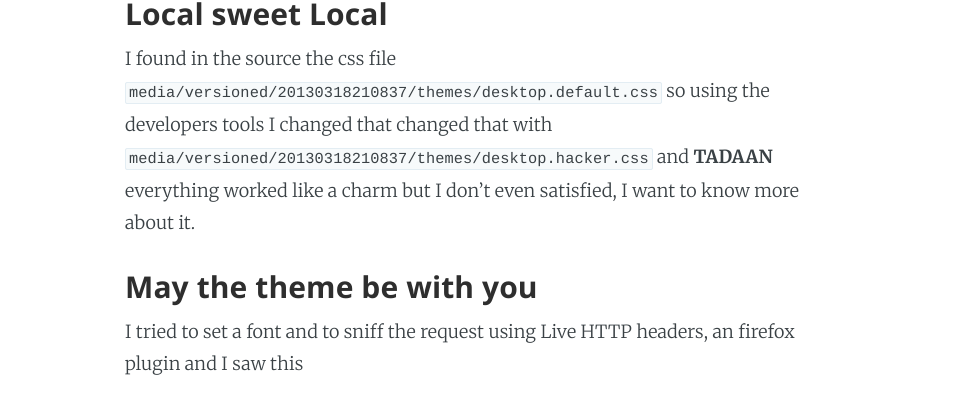
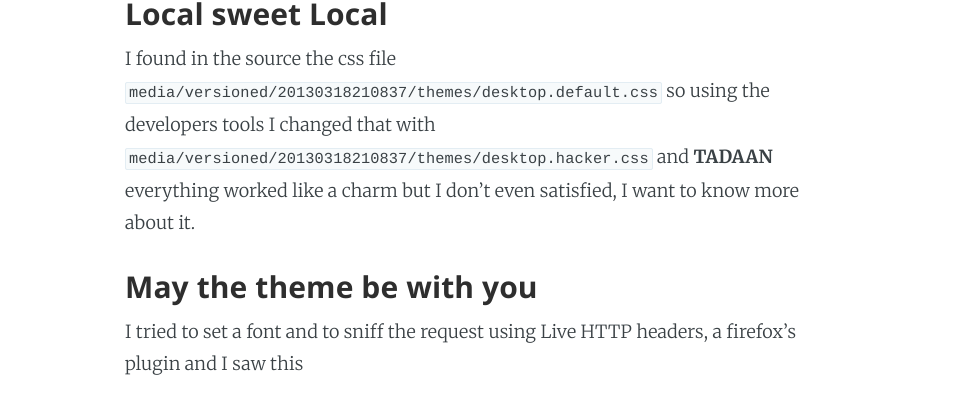
Before and after one commit to dlion/domenicoluciani, a Jekyll site: the page built from _posts/2016-01-29-how-to-change-theme-workflowy.md, in a window 1280 px wide and 900 px high, scrolled down 2234 px. Shown: the part 181-601 px from the top of the window, without its empty margins (160-1119 px from the left). Built offline with Jekyll 4.4.1, drawn with Linux system fonts in a browser that asks for light colours; nearby versions of some CDN libraries; emoji names are drawn with the system emoji font; Markdown is read by kramdown in place of the engine named in the settings; some of the changed text lies outside the part shown.

Commit message:
happy now

```diff
--- a/_posts/2016-01-29-how-to-change-theme-workflowy.md
+++ b/_posts/2016-01-29-how-to-change-theme-workflowy.md
@@ -24,18 +24,18 @@
 
 ### Local sweet Local
 
-I found in the source the css file `media/versioned/20130318210837/themes/desktop.default.css` so using the developers tools I changed that changed that with `media/versioned/20130318210837/themes/desktop.hacker.css` and **TADAAN** everything worked like a charm but I don't even satisfied, I want to know more about it.
+I found in the source the css file `media/versioned/20130318210837/themes/desktop.default.css` so using the developers tools I changed that with `media/versioned/20130318210837/themes/desktop.hacker.css` and **TADAAN** everything worked like a charm but I don't even satisfied, I want to know more about it.
 
 ### May the theme be with you
 
-I tried to set a font and to sniff the request using Live HTTP headers, an firefox plugin and I saw this
+I tried to set a font and to sniff the request using Live HTTP headers, a firefox's plugin and I saw this
 
 ![four](/assets/images/posts/workflowy4.jpg)
 
-To change the font the page send a simple `font=serif` parameter to the `/change_settings` route, very interesting! So I tried to reply a request sending `theme=hacker` as parameter and **BAANG** `{"success": true}` I'm in!
+To change the font the page send a simple `font=serif` parameter to the `/change_settings` route, very interesting! So I tried to reply a request sending `theme=hacker` as parameter and **BAANG** `{"success": true}` I'm *in*!
 
 ![five](/assets/images/posts/workflowy5.jpg)
 
-Check if I'm a **pro** user it's enough to fix it, obviously I reported that to the admin.
+Checking if I'm a **pro** user it's enough to fix it, obviously I reported that to the admin.
 
-Currently I don't want to do else, it's enough, I have my hacker theme setted and I'm happy. :satisfied:
+Currently I don't want to do else, it's enough for me, I have my hacker theme setted and I'm happy now. :satisfied:
```
